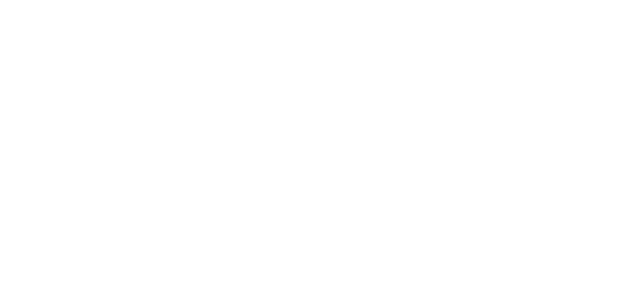
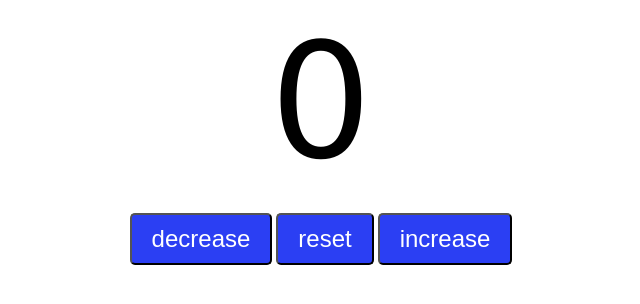
Before and after one commit to Ash4477/Learning-JavaScript, a plain HTML site: page counter program/index.html in a window 1280 px wide. Shown: the whole page, without its empty margins (319-959 px from the left). Drawn offline with Linux system fonts and the light colour scheme.

Commit message:
done with html and css in counter program proj

```diff
--- a/counter program/index.html
+++ b/counter program/index.html
@@ -7,6 +7,15 @@
     <link rel="stylesheet" href="styles.css">
 </head>
 <body>
+    <label id="count-label">0</label>
+    <br>
+    <div id="btnContainer">
+        <button class="buttons" id="decreaseBtn">decrease</button>
+        <button class="buttons" id="resetBtn">reset</button>
+        <button class="buttons" id="increaseBtn">increase</button>
+</div>
+
+
     <script src="script.js"></script>
 </body>
 </html>
--- a/counter program/styles.css
+++ b/counter program/styles.css
@@ -0,0 +1,24 @@
+#count-label{
+    display: block;
+    text-align: center;
+    font-size: 10em;
+    font-family: Verdana, Geneva, Tahoma, sans-serif;
+}
+
+#btnContainer{
+    text-align: center;
+}
+
+.buttons{
+    padding: 10px 20px;
+    font-size: 1.5em;
+    color: white;
+    background-color: hsl(234, 89%, 56%);
+    border-radius: 5px;
+    cursor: pointer;
+    transition: background-color 0.25s;
+}
+
+.buttons:hover{
+    background-color: hsl(234, 89%, 42%);
+}
```
